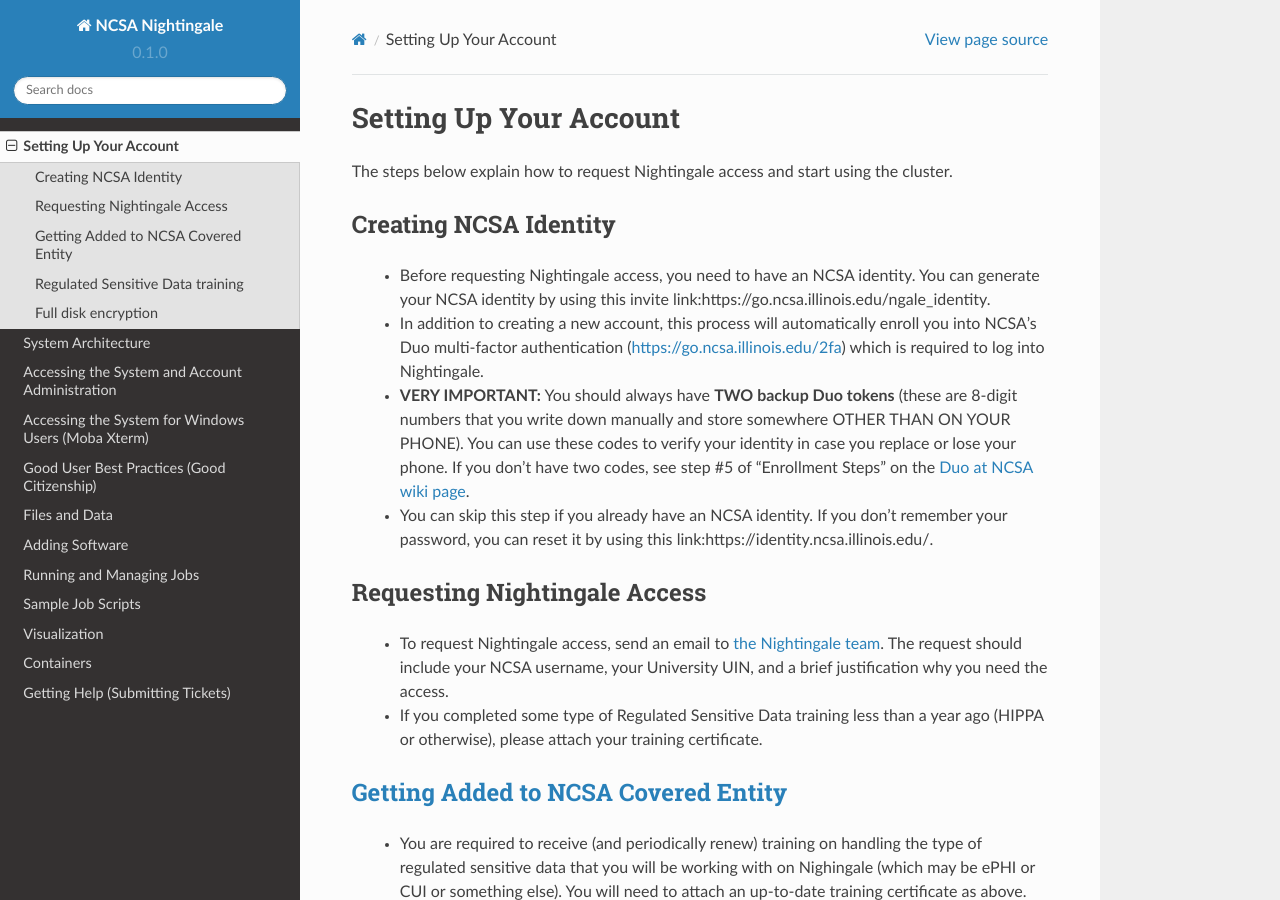
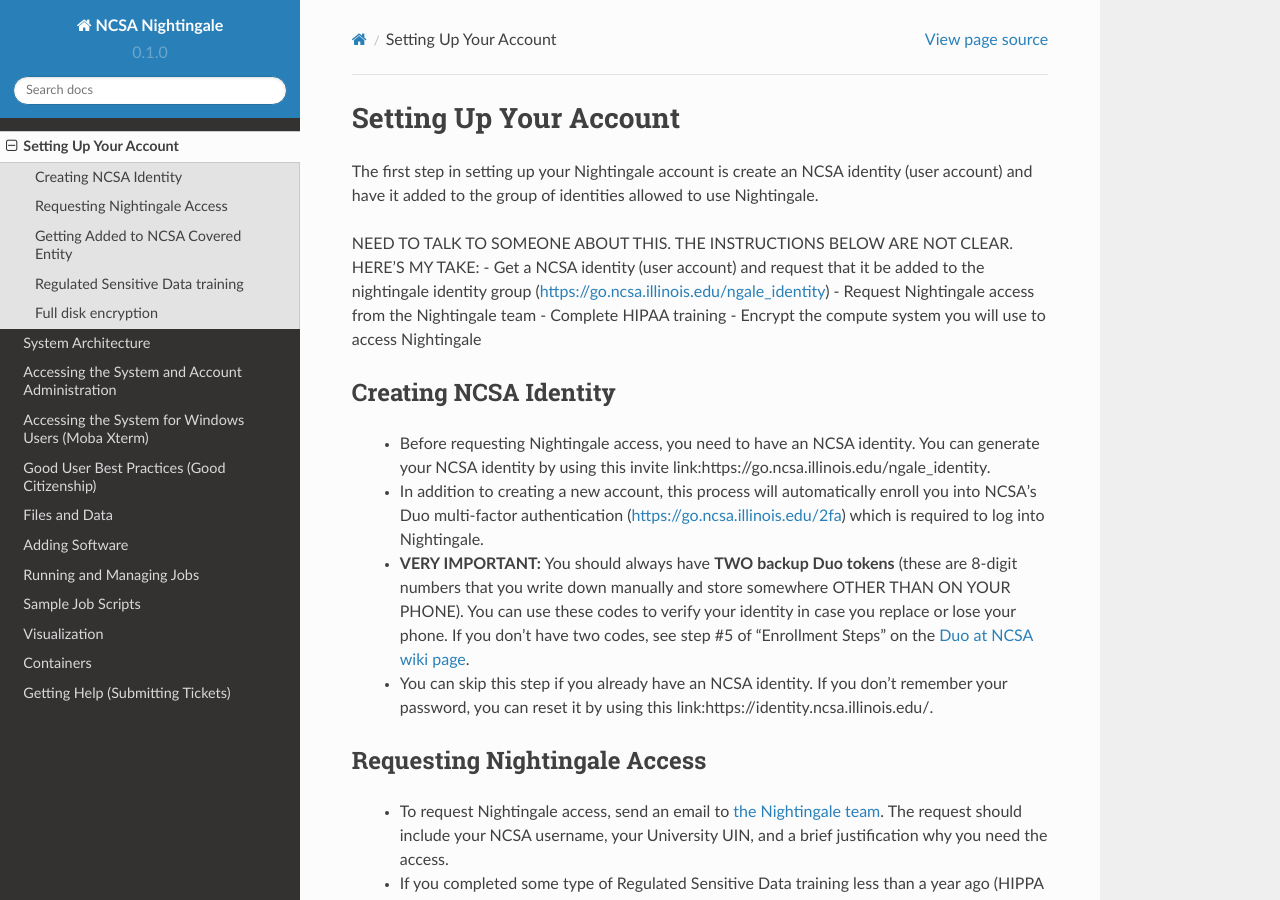
Before and after one commit to sfkappes/NG_documentation, a Sphinx documentation site: the page built from docs/source/setting_up_account.rst, in a window 1280 px wide and 900 px high. Built offline with Sphinx 7.4.7 and the Read the Docs theme 2.0.0, drawn with Linux system fonts in a browser that asks for light colours; pages that are not in the unit, such as notebooks, are missing from menus.

Commit message:
Update setting_up_account.rst
Trying to improve the instructions but need input from someone who knows the process

```diff
--- a/docs/source/setting_up_account.rst
+++ b/docs/source/setting_up_account.rst
@@ -1,8 +1,14 @@
 Setting Up Your Account
 ==============================================
 
-The steps below explain how to request Nightingale access and start
-using the cluster.
+The first step in setting up your Nightingale account is create an NCSA identity (user account) and have it added to the group of identities allowed to use Nightingale.
+
+NEED TO TALK TO SOMEONE ABOUT THIS. THE INSTRUCTIONS BELOW ARE NOT CLEAR. HERE'S MY TAKE:
+- Get a NCSA identity (user account) and request that it be added to the nightingale identity group (https://go.ncsa.illinois.edu/ngale_identity)
+- Request Nightingale access from the Nightingale team
+- Complete HIPAA training
+- Encrypt the compute system you will use to access Nightingale
+
 
 Creating NCSA Identity
 -------------------------
```
